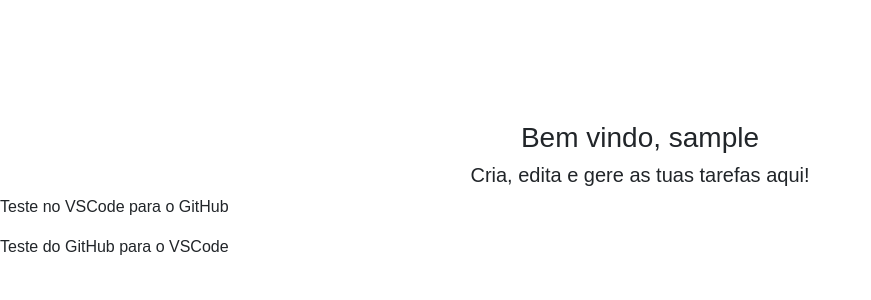
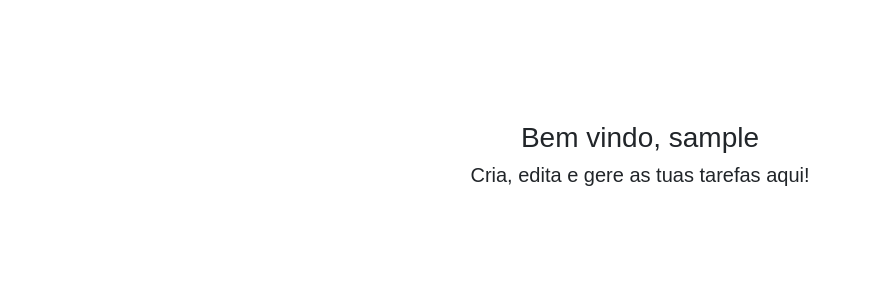
Before and after one commit to MiguelCarvalho407/TASKS_PROJECT, a Django app: page /app/ in a window 1280 px wide. Shown: the part 175-475 px from the top of the page, without its empty margins (0-871 px from the left). Run offline with Django 4.2, Linux system fonts and the light colour scheme; the visitor is signed in with stand-in values (Sample User, id 1); some libraries are stand-ins or nearby versions.

Commit message:
refactor: alter app.html

```diff
--- a/tasks/templates/app/app.html
+++ b/tasks/templates/app/app.html
@@ -31,8 +31,6 @@
     {% block content %}
     <h3 class="h1-base">Bem vindo, {{user.username}}</h3>
     <h4 class="h4-base">Cria, edita e gere as tuas tarefas aqui!</h4>
-    <p>Teste no VSCode para o GitHub</p>
-    <p>Teste do GitHub para o VSCode</p>
     {% endblock %}
 
 </body>
```
